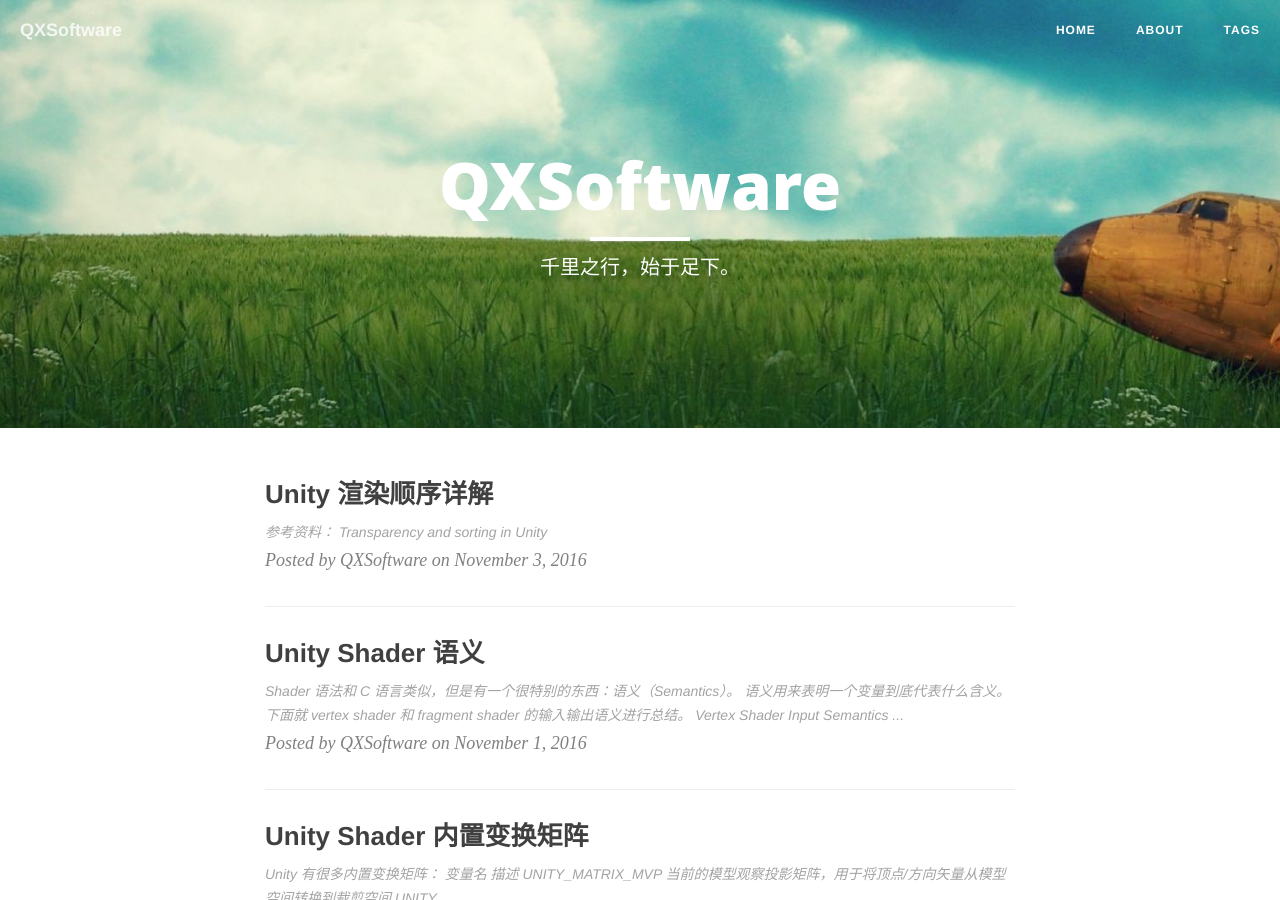
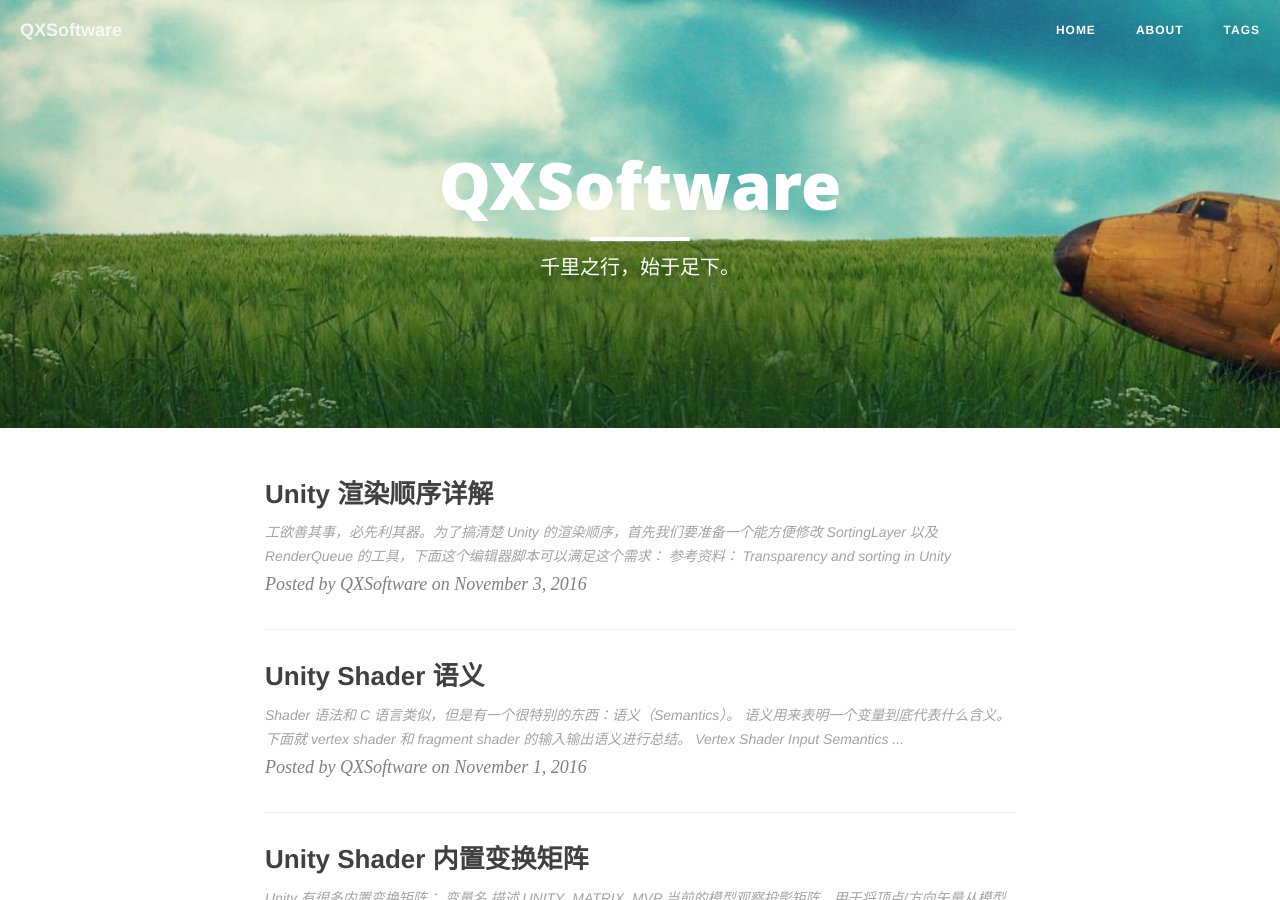
Before and after one commit to QXSoftware/qxsoftware.github.io, a Jekyll site: the page built from index.html, in a window 1280 px wide and 900 px high. Built offline with Jekyll 4.4.1, drawn with Linux system fonts in a browser that asks for light colours; nearby versions of some CDN libraries; the list of posts is cut into pages by our own code.

Commit message:
add desc

```diff
--- a/_posts/2016-11-03-Unity Rendering Order.md
+++ b/_posts/2016-11-03-Unity Rendering Order.md
@@ -4,8 +4,9 @@
 tags: Unity 渲染
 ---
 
+工欲善其事，必先利其器。为了搞清楚 Unity 的渲染顺序，首先我们要准备一个能方便修改 SortingLayer 以及 RenderQueue 的工具，下面这个编辑器脚本可以满足这个需求：
+
 <script src="https://gist.github.com/QXSoftware/499135b6482ca57727c69e11b91a12bf.js"></script>
-
 
 参考资料：
 
```
